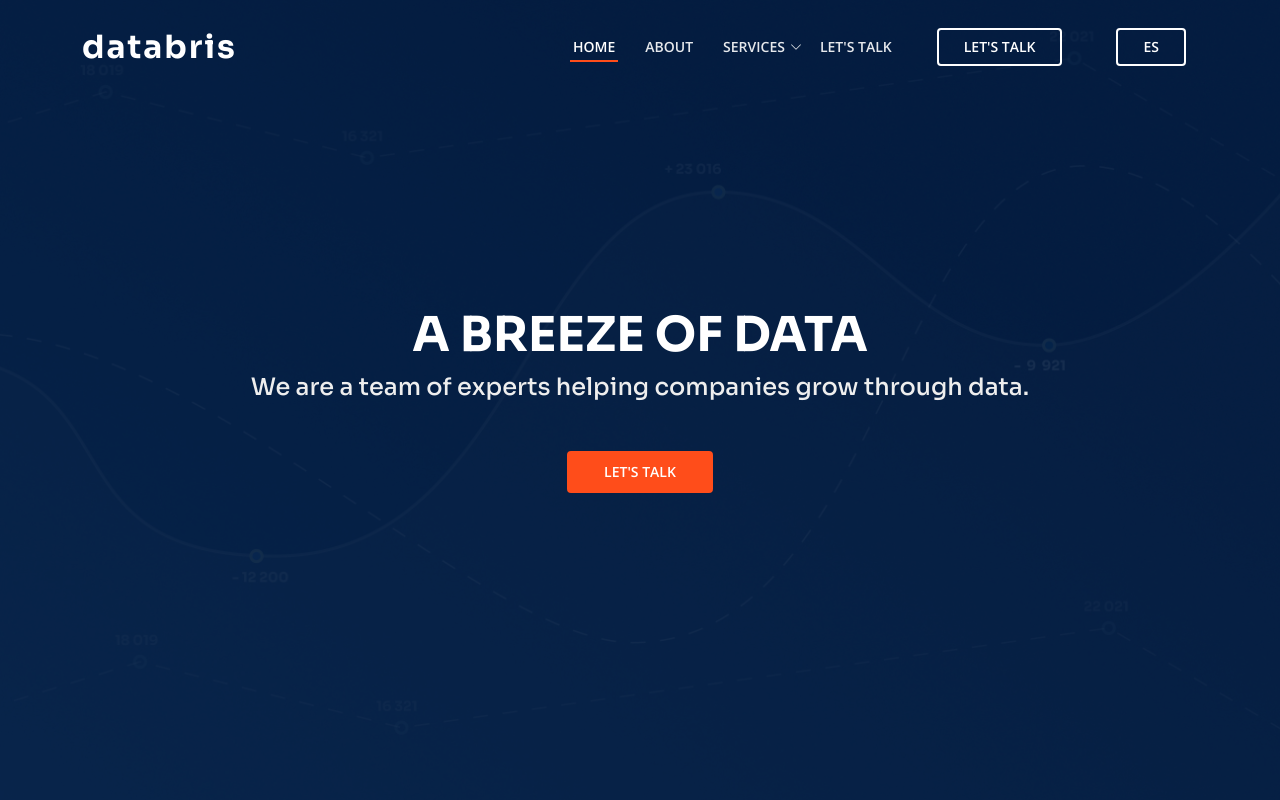
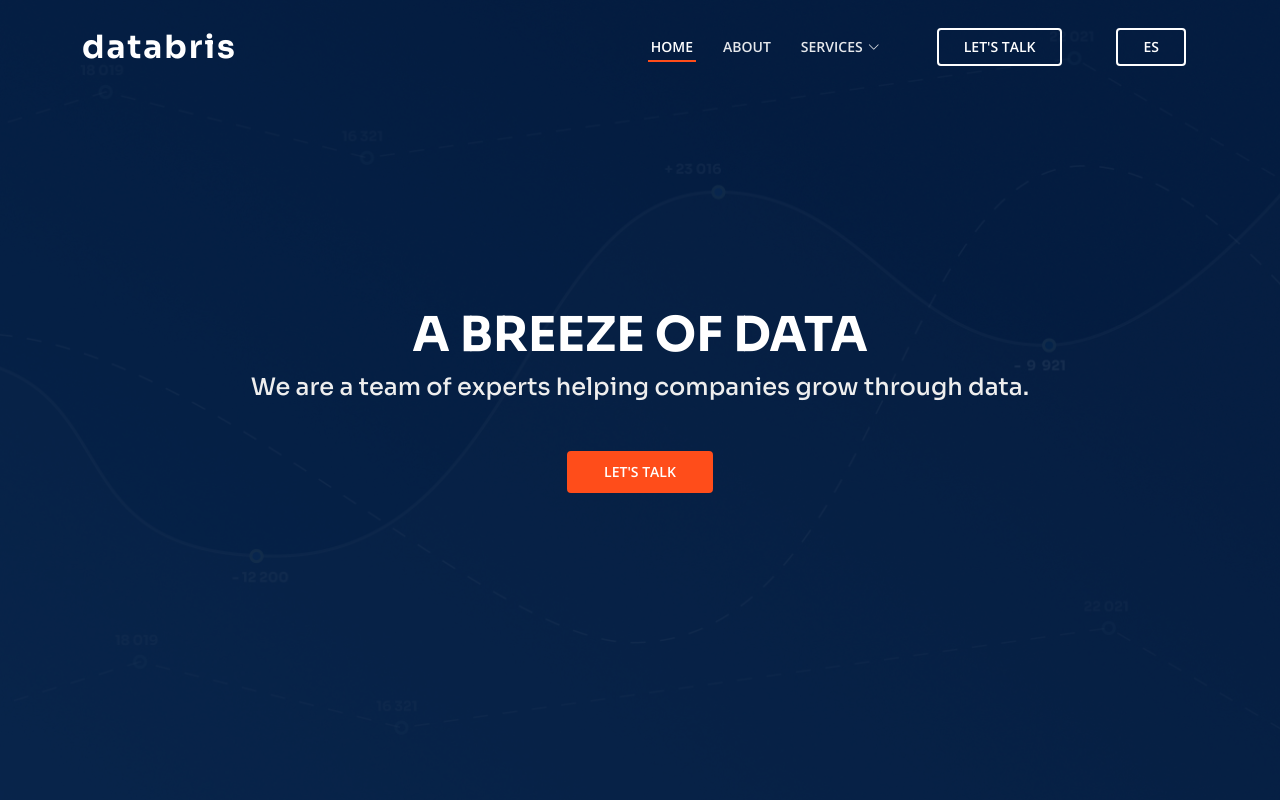
Before and after one commit to KamilKap90/databris-static, a plain HTML site: page index.html in a window 1280 px wide. Shown: the top 800 px of the page. Drawn offline with nearby package versions, Linux system fonts and the light colour scheme.

Commit message:
New version

```diff
--- a/index.html
+++ b/index.html
@@ -59,7 +59,7 @@
                 <li><a class="nav-link scrollto" href="aviation.html">Aviation</a></li>
               </ul>
             </li>
-            <a class="nav-link-2 scrollto" href="#contact">Let's Talk</a>
+             <!--<a class="nav-link-2 scrollto" href="#contact">Let's Talk</a>-->
             <li><a class="getstarted scrollto" href="#contact">Let's Talk</a></li>
             <li><a class="getstarted scrollto" href="es/index.html">ES</a></li>
           </ul>
```
